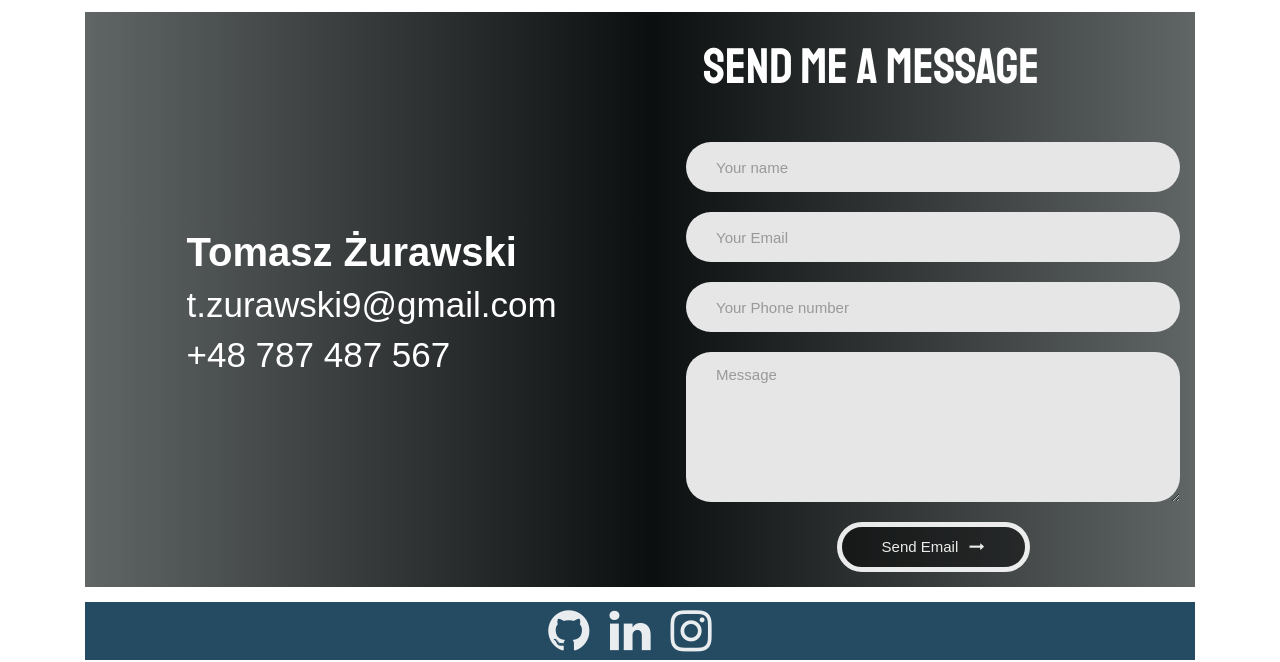
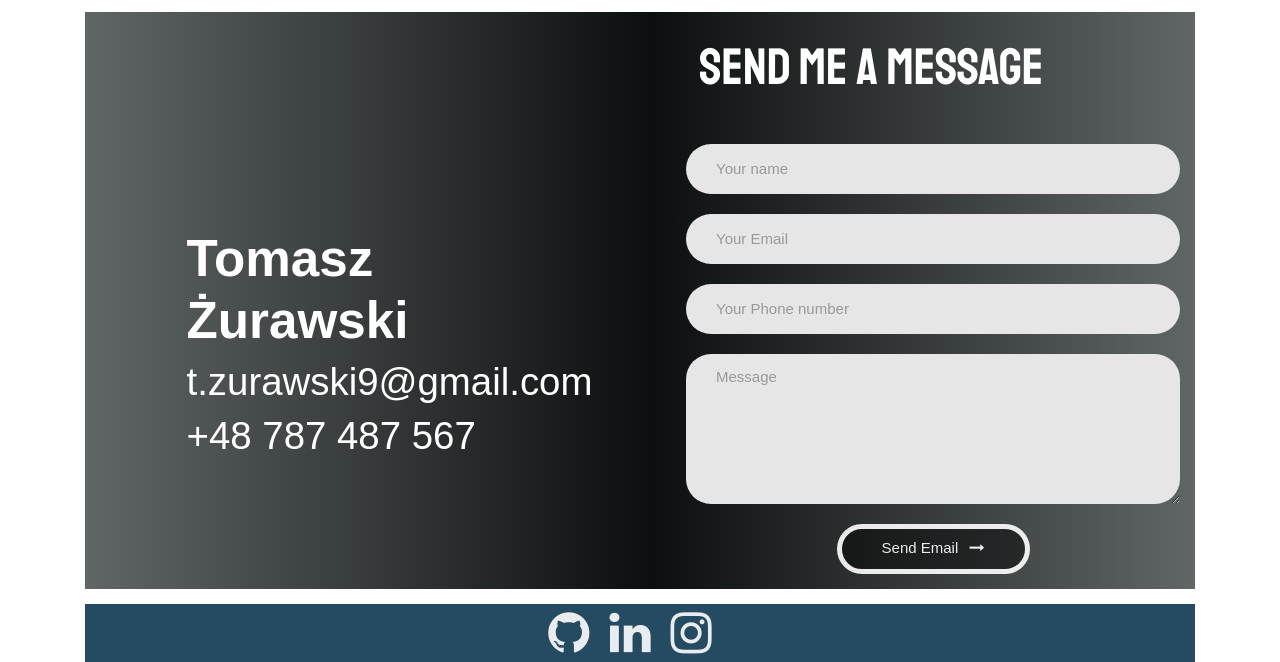
Before and after one commit to xernest/Bootstrap_portfolio_project, a plain HTML site: page index.html in a window 1280 px wide. Shown: the part 1307-1969 px from the top of the page. Drawn offline with nearby package versions, Linux system fonts and the light colour scheme; a web font is replaced by a local one.

Commit message:
Add files via upload

```diff
--- a/style.css
+++ b/style.css
@@ -124,15 +124,15 @@ background-color: rgba(0, 0, 0, 0.5);
 
 }
 .contact_text h3{
-    font-size: 40px;
+    font-size: 4vw;
     font-weight: bold;
 }
 .contact_text h4{
-    font-size: 35px;
+    font-size: 3vw;
 }
 .contact_header h2{
     font-family: 'Staatliches' !important;
-    font-size: 50px;
+    font-size: 4vw;
     text-align: center;
     margin-bottom: 20px;
     color: white;
```
